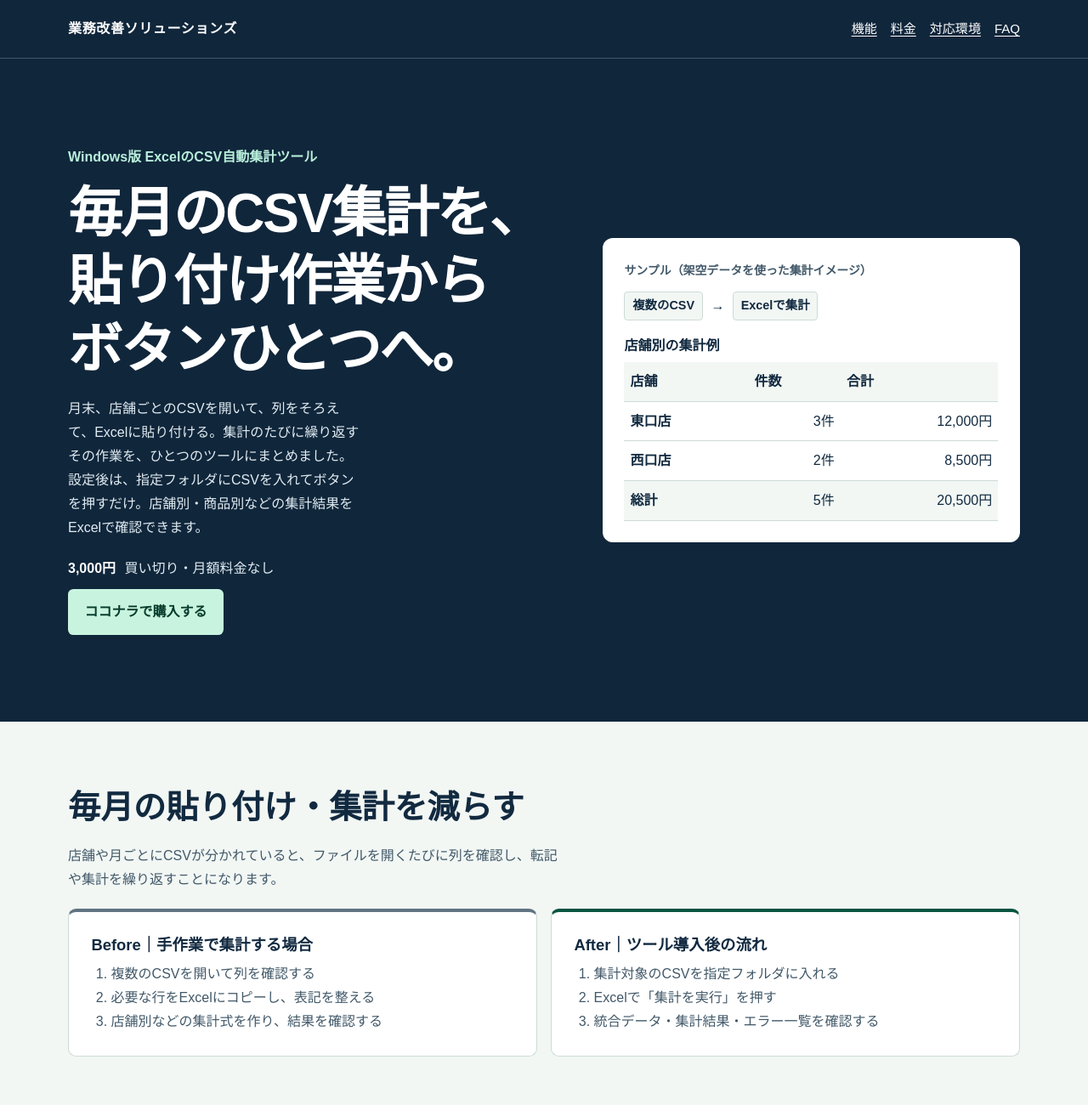
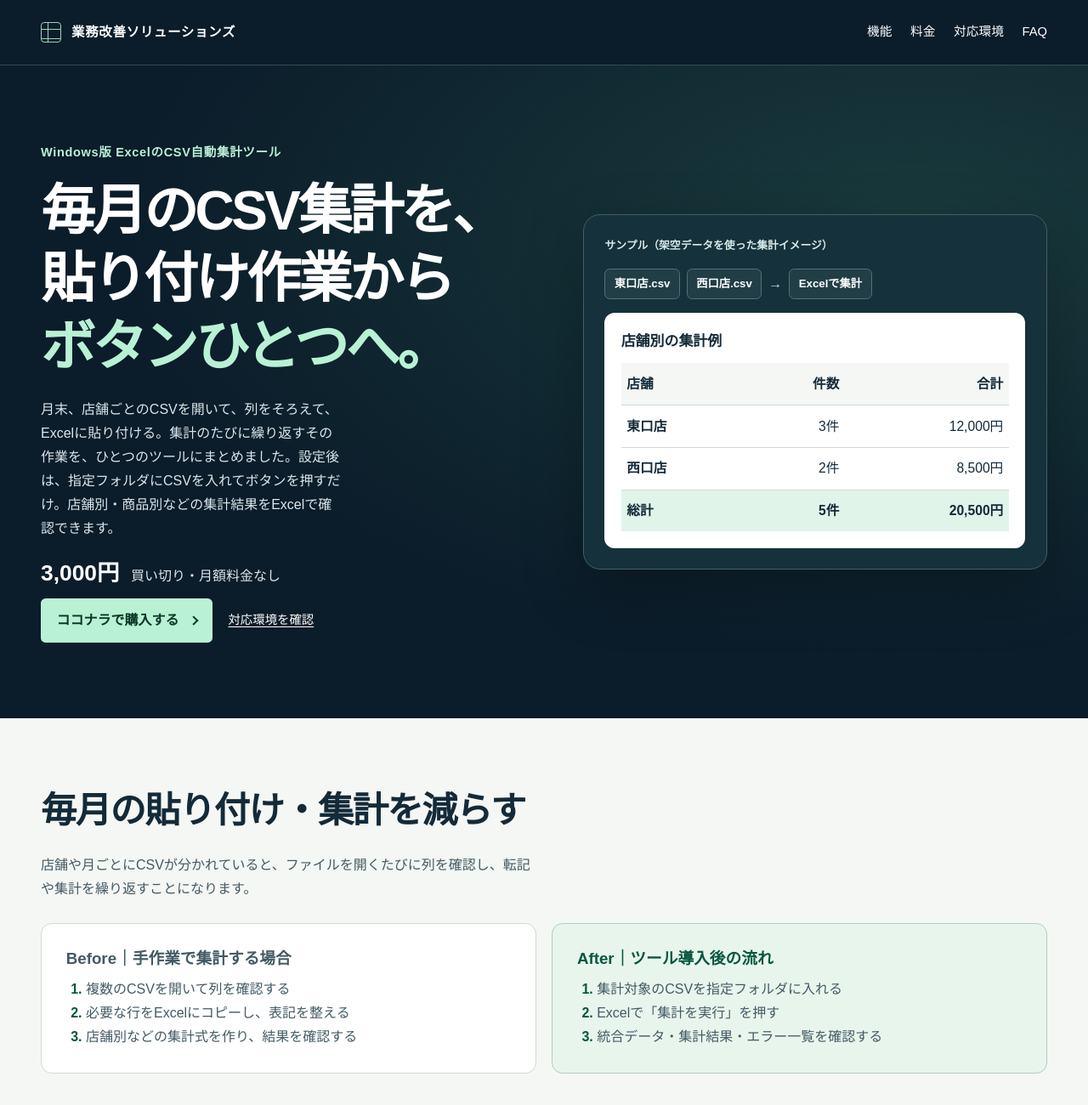
Before and after one commit to 1076584g-stack/business-automation-site, a plain HTML site: page index.html in a window 1280 px wide. Shown: the top 1300 px of the page at 85% size. Drawn offline with Linux system fonts and the light colour scheme.

Commit message:
EC事例を参考に商品ページのデザインを刷新

```diff
--- a/index.html
+++ b/index.html
@@ -11,75 +11,108 @@
   <meta property="og:description" content="複数のCSVをWindows版Excelでまとめ、店舗別・商品別などの集計表に。">
   <meta property="og:url" content="https://1076584g-stack.github.io/business-automation-site/">
   <style>
-    :root { --navy:#10263b; --ink:#122a40; --muted:#425969; --green:#075541; --line:#cddbd6; --paper:#f2f7f4; font-family:"Instrument Sans","Yu Gothic UI","Hiragino Kaku Gothic ProN",Meiryo,sans-serif; color:var(--ink); }
+    :root {
+      --navy:#0b1c2a; --navy-soft:#142a3a; --ink:#132a39; --muted:#435a65;
+      --green:#075641; --mint:#b9f1d5; --line:#cddbd6; --paper:#f4f7f3;
+      font-family:"Instrument Sans","Yu Gothic UI","Hiragino Kaku Gothic ProN",Meiryo,sans-serif;
+      color:var(--ink); background:#fff;
+    }
     *, *::before, *::after { box-sizing:border-box; }
     body { margin:0; line-height:1.75; overflow-wrap:anywhere; }
-    a { color:var(--green); text-underline-offset:.2em; }
+    a { color:var(--green); text-underline-offset:.23em; }
     a:hover { text-decoration-thickness:2px; }
     :focus-visible { outline:3px solid #a04d00; outline-offset:4px; }
     .dark :focus-visible { outline-color:#ffcd70; }
     .skip { position:absolute; z-index:2; top:.5rem; left:.5rem; padding:.5rem 1rem; background:white; transform:translateY(-150%); }
     .skip:focus { transform:none; }
-    .wrap { width:min(100% - 2rem, 70rem); margin-inline:auto; }
+    .wrap { width:min(calc(100% - 3rem), 74rem); margin-inline:auto; }
     .dark { background:var(--navy); color:white; }
     .dark a { color:white; }
-    .top { border-bottom:1px solid #425769; }
-    .top .wrap { display:flex; flex-wrap:wrap; align-items:center; justify-content:space-between; gap:.25rem 1.5rem; padding-block:.75rem; }
-    .brand { font-weight:800; letter-spacing:.04em; }
-    nav { display:flex; flex-wrap:wrap; gap:0 1rem; }
-    nav a { display:inline-flex; align-items:center; min-height:44px; font-size:.94rem; }
+    .top { border-bottom:1px solid #344b58; }
+    .top .wrap { display:flex; flex-wrap:wrap; align-items:center; justify-content:space-between; gap:.15rem 1.5rem; min-height:76px; padding-block:.55rem; }
+    .brand { display:inline-flex; align-items:center; gap:.75rem; font-size:.97rem; font-weight:800; letter-spacing:.04em; }
+    .brand::before { content:""; width:1.5rem; height:1.5rem; flex:none; border:1px solid #97d3b9; border-radius:.25rem; background:linear-gradient(to right,transparent 30%,#97d3b9 30% 37%,transparent 37%),repeating-linear-gradient(to bottom,transparent 0 30%,#97d3b9 30% 36%,transparent 36% 50%); }
+    nav { display:flex; flex-wrap:wrap; gap:0 1.35rem; }
+    nav a { display:inline-flex; align-items:center; min-height:44px; font-size:.92rem; text-decoration:none; }
+    nav a:hover { text-decoration:underline; }
     h1,h2,h3,p,figure { margin:0; }
     h1,h2,h3 { line-height:1.25; }
-    h1 { font-size:clamp(2rem,5.3vw,4rem); letter-spacing:-.035em; }
-    h2 { font-size:clamp(1.55rem,3.2vw,2.4rem); margin-bottom:1.15rem; }
-    h3 { font-size:1.15rem; margin-bottom:.55rem; }
+    h1 { font-size:clamp(2rem,5vw,4.4rem); letter-spacing:-.055em; font-weight:850; }
+    h1 span { color:var(--mint); }
+    h2 { font-size:clamp(1.55rem,3.3vw,2.65rem); letter-spacing:-.035em; margin-bottom:1.4rem; }
+    h3 { font-size:1.17rem; margin-bottom:.65rem; }
     p + p { margin-top:.65rem; }
-    .hero { padding-block:clamp(2.75rem,8vw,6.5rem); }
-    .hero .wrap { display:grid; grid-template-columns:1.15fr 1fr; align-items:center; gap:clamp(1.5rem,5vw,4.5rem); }
-    .eyebrow { color:#b9efdb; font-weight:800; margin-bottom:.7rem; }
-    .lead { margin-top:1rem; max-width:39ch; color:#e1ecf2; }
-    .hero-price { margin:1.25rem 0 .65rem; color:#e1ecf2; }
-    .hero-price strong { color:white; margin-right:.65rem; }
-    .button { display:inline-flex; align-items:center; justify-content:center; padding:.75rem 1.15rem; min-height:48px; border:1px solid transparent; border-radius:.4rem; background:var(--green); color:white; font-weight:800; text-decoration:none; }
-    .dark .button { background:#c8f4df; color:#073b2b; }
+    .hero { padding-block:clamp(2.75rem,7vw,6.5rem); background:radial-gradient(ellipse at 84% 26%,#193b3d 0,transparent 62%),var(--navy); }
+    .hero .wrap { display:grid; grid-template-columns:1.05fr 1fr; align-items:center; gap:clamp(1.6rem,5vw,5rem); }
+    .eyebrow { color:var(--mint); font-weight:800; font-size:.91rem; letter-spacing:.045em; margin-bottom:1rem; }
+    .lead { margin-top:1.25rem; max-width:40ch; color:#dbe6eb; }
+    .hero-price { display:flex; flex-wrap:wrap; align-items:baseline; gap:.1rem .85rem; margin:1.45rem 0 .75rem; color:#dbe6eb; }
+    .hero-price strong { color:white; font-size:1.65rem; line-height:1.15; font-variant-numeric:tabular-nums; }
+    .actions { display:flex; flex-wrap:wrap; align-items:center; gap:.6rem 1.15rem; }
+    .actions > a:not(.button) { display:inline-flex; align-items:center; min-height:44px; font-size:.9rem; }
+    .button { display:inline-flex; align-items:center; justify-content:center; gap:.85rem; padding:.73rem 1.15rem; min-height:50px; border-radius:.35rem; background:var(--green); color:white; font-weight:800; text-decoration:none; }
+    .button::after { content:""; width:.48rem; height:.48rem; border-top:2px solid currentColor; border-right:2px solid currentColor; transform:rotate(45deg); }
+    .dark .button { background:var(--mint); color:#0a3627; }
+    .dark .button:hover { background:#dcfaeb; }
     .button:hover { text-decoration:underline; }
-    .sample { border-radius:.75rem; background:white; color:var(--ink); padding:clamp(.85rem,2.5vw,1.6rem); }
-    figcaption { font-size:.87rem; font-weight:700; color:var(--muted); }
-    .flow { display:flex; flex-wrap:wrap; align-items:center; gap:.4rem .6rem; margin:.8rem 0 1rem; }
-    .flow span:not([aria-hidden]) { background:var(--paper); border:1px solid var(--line); border-radius:.25rem; padding:.2rem .55rem; font-weight:700; font-size:.9rem; }
-    table { width:100%; border-collapse:collapse; font-variant-numeric:tabular-nums; }
-    caption { text-align:left; font-weight:800; padding-bottom:.35rem; }
-    th,td { padding:.55rem .45rem; border-bottom:1px solid var(--line); text-align:left; }
-    td { text-align:right; }
-    thead, tfoot { background:var(--paper); }
-    section.content { padding-block:clamp(2.45rem,6vw,4.8rem); }
+    .sample { border:1px solid #436065; border-radius:1.25rem; background:#15313b; color:white; padding:clamp(.75rem,2.45vw,1.55rem); box-shadow:0 24px 70px #0004; }
+    figcaption { font-size:.8rem; font-weight:700; color:#d8e7e7; margin-bottom:1rem; }
+    .flow { display:flex; flex-wrap:wrap; align-items:center; gap:.35rem .5rem; margin:0 0 1rem; }
+    .flow span:not([aria-hidden]) { background:#213e47; border:1px solid #527377; border-radius:.4rem; padding:.33rem .65rem; font-weight:700; font-size:.83rem; }
+    .flow span[aria-hidden] { color:var(--mint); }
+    .sample-result { background:white; color:var(--ink); padding:clamp(.65rem,2vw,1.2rem); border-radius:.75rem; }
+    table { width:100%; border-collapse:collapse; font-size:clamp(.77rem,1.6vw,.98rem); font-variant-numeric:tabular-nums; }
+    caption { text-align:left; font-weight:800; font-size:1.06rem; padding-bottom:.65rem; }
+    th,td { padding:.67rem .42rem; border-bottom:1px solid var(--line); text-align:left; }
+    td, th:not(:first-child) { text-align:right; }
+    thead { background:var(--paper); }
+    tfoot { background:#e1f4e9; font-weight:800; }
+    tfoot th,tfoot td { border-bottom:0; }
+    section.content { padding-block:clamp(2.65rem,6.5vw,5.25rem); }
     .tint { background:var(--paper); }
-    .intro { max-width:65ch; margin-bottom:1.3rem; color:var(--muted); }
-    .pair,.features { display:grid; grid-template-columns:repeat(2,minmax(0,1fr)); gap:1rem; }
+    .intro { max-width:65ch; margin-bottom:1.65rem; color:var(--muted); }
+    .pair,.features { display:grid; grid-template-columns:repeat(2,minmax(0,1fr)); gap:1.15rem; }
     .reasons { grid-template-columns:repeat(3,minmax(0,1fr)); }
-    .specs { margin-bottom:1.25rem; }
+    .reasons .card { border-width:2px 0 0; border-color:var(--green); border-radius:0; padding-inline:0; }
+    .reasons .card p { max-width:37ch; }
+    .specs { margin-bottom:1.55rem; }
     .audience li + li { margin-top:.5rem; }
-    .card { border:1px solid var(--line); border-radius:.6rem; padding:clamp(1rem,3vw,1.65rem); background:white; }
-    .after { border-top:4px solid var(--green); }
-    .before { border-top:4px solid #617482; }
+    .card { border:1px solid var(--line); border-radius:.8rem; padding:clamp(1rem,3vw,1.8rem); background:white; }
+    .after { background:#e8f5ed; border-color:#accfbe; }
+    .before h3 { color:var(--muted); }
+    .after h3 { color:var(--green); }
     .card p,.card li { color:var(--muted); }
     ol,ul { margin:.55rem 0 0; padding-left:1.45rem; }
-    .price { display:block; font-size:2rem; line-height:1.3; margin:.45rem 0; }
-    .purchase-link { margin-top:1.25rem; }
+    li::marker { color:var(--green); font-weight:700; }
+    .price { display:block; font-size:clamp(1.9rem,4vw,2.85rem); line-height:1.2; margin:.5rem 0; font-variant-numeric:tabular-nums; }
+    .pricing-main { border:2px solid var(--green); }
+    .purchase-link { margin-top:1.35rem; }
     .checks { margin:0; }
-    .checks > div { border-bottom:1px solid var(--line); padding:.85rem 0; display:grid; grid-template-columns:minmax(10rem,1fr) 3fr; gap:.4rem 1rem; }
+    .checks > div { border-top:1px solid var(--line); padding:1rem 0; display:grid; grid-template-columns:minmax(10rem,1fr) 3fr; gap:.4rem 1rem; }
+    .checks > div:last-child { border-bottom:1px solid var(--line); }
     dt { font-weight:800; } dd { margin:0; }
     details { border-bottom:1px solid var(--line); padding:.15rem 0; }
-    summary { cursor:pointer; font-weight:800; padding:.75rem .2rem; min-height:44px; }
-    details p { margin:0 0 .9rem 1.3rem; }
-    .closing { padding-block:2.6rem; }
-    .closing p { margin-bottom:1rem; }
-    footer { padding-block:1.4rem; border-top:1px solid #425769; font-size:.9rem; }
+    details:first-of-type { border-top:1px solid var(--line); }
+    summary { cursor:pointer; font-weight:800; padding:.85rem .2rem; min-height:44px; }
+    summary::marker { color:var(--green); }
+    details p { margin:0 0 1rem 1.3rem; color:var(--muted); }
+    .closing { background:#0d4033; padding-block:clamp(2.6rem,6vw,4.5rem); }
+    .closing p { max-width:62ch; margin-bottom:1.15rem; color:#e0eee8; }
+    footer { padding-block:1.4rem; border-top:1px solid #344b58; font-size:.9rem; }
     footer p + p { margin-top:.25rem; }
-    @media (max-width:46rem) {
+    @media (max-width:49rem) {
       .hero .wrap,.pair,.features,.checks > div { grid-template-columns:1fr; }
-      .hero .wrap { gap:1.75rem; }
+      .reasons { gap:.6rem; }
     }
+    @media (max-width:35rem) {
+      .wrap { width:calc(100% - 2rem); }
+      .top .wrap { padding-top:.8rem; }
+      nav { gap:0 .9rem; }
+      nav a { font-size:.83rem; }
+      .hero .wrap { gap:1.6rem; }
+      .hero .button { width:100%; }
+    }
+
   </style>
 </head>
 <body>
@@ -100,15 +133,19 @@
       <div class="wrap">
         <div>
           <p class="eyebrow">Windows版 ExcelのCSV自動集計ツール</p>
-          <h1 id="product">毎月のCSV集計を、<br>貼り付け作業から<br>ボタンひとつへ。</h1>
+          <h1 id="product">毎月のCSV集計を、<br>貼り付け作業から<br><span>ボタンひとつへ。</span></h1>
           <p class="lead">月末、店舗ごとのCSVを開いて、列をそろえて、Excelに貼り付ける。集計のたびに繰り返すその作業を、ひとつのツールにまとめました。設定後は、指定フォルダにCSVを入れてボタンを押すだけ。店舗別・商品別などの集計結果をExcelで確認できます。</p>
           <p class="hero-price"><strong>3,000円</strong>買い切り・月額料金なし</p>
-          <a class="button" href="https://coconala.com/services/4494754">ココナラで購入する</a>
+          <div class="actions">
+            <a class="button" href="https://coconala.com/services/4494754">ココナラで購入する</a>
+            <a href="#requirements">対応環境を確認</a>
+          </div>
         </div>
         <figure class="sample">
           <figcaption>サンプル（架空データを使った集計イメージ）</figcaption>
-          <div class="flow"><span>複数のCSV</span><span aria-hidden="true">→</span><span>Excelで集計</span></div>
-          <table>
+          <div class="flow"><span>東口店.csv</span><span>西口店.csv</span><span aria-hidden="true">→</span><span>Excelで集計</span></div>
+          <div class="sample-result">
+            <table>
             <caption>店舗別の集計例</caption>
             <thead><tr><th scope="col">店舗</th><th scope="col">件数</th><th scope="col">合計</th></tr></thead>
             <tbody>
@@ -116,7 +153,8 @@
               <tr><th scope="row">西口店</th><td>2件</td><td>8,500円</td></tr>
             </tbody>
             <tfoot><tr><th scope="row">総計</th><td>5件</td><td>20,500円</td></tr></tfoot>
-          </table>
+            </table>
+          </div>
         </figure>
       </div>
     </section>
@@ -151,10 +189,10 @@
         <h2>商品詳細・料金</h2>
         <ul class="specs"><li>入力は、先頭行に見出しがあるCSVです。</li><li>複数のCSVをまとめた表と、店舗別・商品別などの集計表が出ます。</li><li>集計は合計・件数・平均・最大・最小に対応し、総計も表示します。</li></ul>
         <div class="pair">
-          <article class="card"><h3>CSV自動集計ツール</h3><strong class="price">3,000円</strong><p>買い切り・月額料金なし</p><ul><li>Excelマクロツール（.xlsm）</li><li>画像付き操作説明書（PDF）と練習用CSV</li><li>購入後7日間の質問サポート</li></ul></article>
+          <article class="card pricing-main"><h3>CSV自動集計ツール</h3><strong class="price">3,000円</strong><p>買い切り・月額料金なし</p><ul><li>Excelマクロツール（.xlsm）</li><li>画像付き操作説明書（PDF）と練習用CSV</li><li>購入後7日間の質問サポート</li></ul></article>
           <article class="card"><h3>CSVに合わせた設定代行</h3><strong class="price">＋3,000円</strong><p>有料オプション。依頼シートにCSVの見出しと集計したい内容を記入いただき、設定済みのツールをお渡しします。CSVの中身の送付は不要です。</p></article>
         </div>
-        <p class="purchase-link"><a href="https://coconala.com/services/4494754">ココナラで価格・購入条件を確認する</a></p>
+        <p class="purchase-link"><a class="button" href="https://coconala.com/services/4494754">ココナラで購入条件を確認する</a></p>
       </div>
     </section>
     <section class="content" aria-labelledby="audience">
```
Also changed, not shown: 2 other files.
